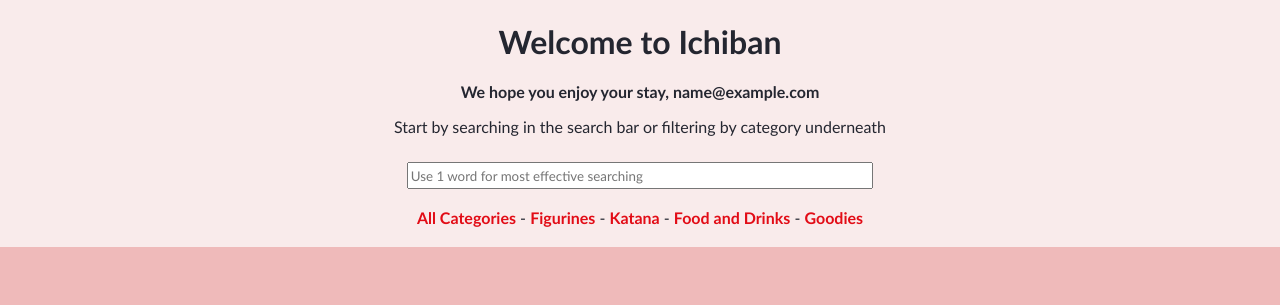
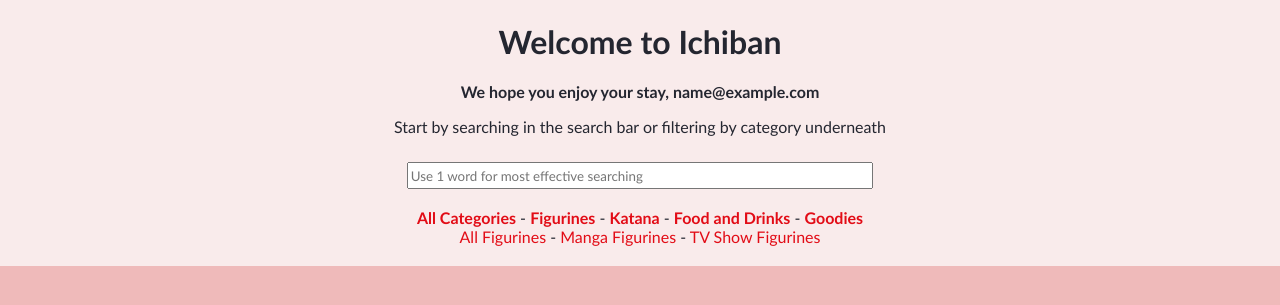
Before and after one commit to SkylarDV/OnlineShop, a PHP site: page /index.php?category=Figurines&subcategory=Manga in a window 1280 px wide. Shown: the part 70-375 px from the top of the page. Run offline with PHP 8.4, Linux system fonts and the light colour scheme; the visitor is signed in with stand-in values (Sample User, id 1); tables that the repository leaves empty or names only in its code hold one stand-in row (values such as "Sample post").

Commit message:
feat: added subcategory filter for 2 categories

```diff
--- a/index.php
+++ b/index.php
@@ -7,6 +7,8 @@
     include_once(__DIR__."/Item.php");
     $products = Item::getAll();
     $category = isset($_GET['category']) ? $_GET['category'] : null;
+    $subcategory = isset($_GET['subcategory']) ? $_GET['subcategory'] : null;
+
 
     if ($_SERVER['REQUEST_METHOD'] === 'POST' && isset($_POST['search'])) {
         $search = urlencode($_POST['search']);
@@ -20,6 +22,12 @@
             return $product["category"] === $category;
         });
     }
+    if ($subcategory) {
+        $products = array_filter($products, function($product) use ($subcategory) {
+            return $product["subcategory"] === $subcategory;
+        });
+    }
+
     if ($search) {
         $s = $_GET['search'];
         $products = Item::searchProduct($s);
@@ -62,6 +70,30 @@
                 -
                 <a href="?category=Goodies">Goodies</a>
             </div>
+            <?php if ($category == "Figurines"): ?>
+                <div class="subcategories">
+                    <a href="?category=Figurines">All Figurines</a>
+                    -
+                    <a href="?category=Figurines&subcategory=Manga">Manga Figurines</a>
+                    -
+                    <a href="?category=Figurines&subcategory=TV%20Shows">TV Show Figurines</a>
+                </div>
+            <?php endif ?>
+            <?php if ($category == "Food And Drinks"): ?>
+                <div class="subcategories">
+                    <a href="?category=Food%20And%20Drinks">All Food & Drinks</a>
+                    -
+                    <a href="?category=Food%20And%20Drinks&subcategory=Asian">Asian</a>
+                    -
+                    <a href="?category=Food%20And%20Drinks&subcategory=Drink">Drink</a>
+                    -
+                    <a href="?category=Food%20And%20Drinks&subcategory=Salty">Salty</a>
+                    -
+                    <a href="?category=Food%20And%20Drinks&subcategory=Sweet">Sweet</a>
+                    -
+                    <a href="?category=Food%20And%20Drinks&subcategory=USA">USA</a>
+                </div>
+            <?php endif ?>
         </div>
 
 
--- a/reviews.js
+++ b/reviews.js
@@ -23,7 +23,7 @@ document.querySelector("#btnAddReview").addEventListener("click", function(e){
         let newReview = document.createElement('div');
         let r = document.createElement('h2');
         let t = document.createElement('p');
-        r.innerHTML = result.rating;
+        r.innerHTML = result.rating + "✬";
         t.innerHTML = result.text;
 
         newReview.appendChild(r);
--- a/style.css
+++ b/style.css
@@ -267,6 +267,11 @@ nav .newItem {
   color: var(--red);
 }
 
+.indexPage .subcategories a {
+  text-decoration: none;
+  color: var(--red);
+}
+
 .productlist {
   display: flex;
   flex-direction: row;
```
